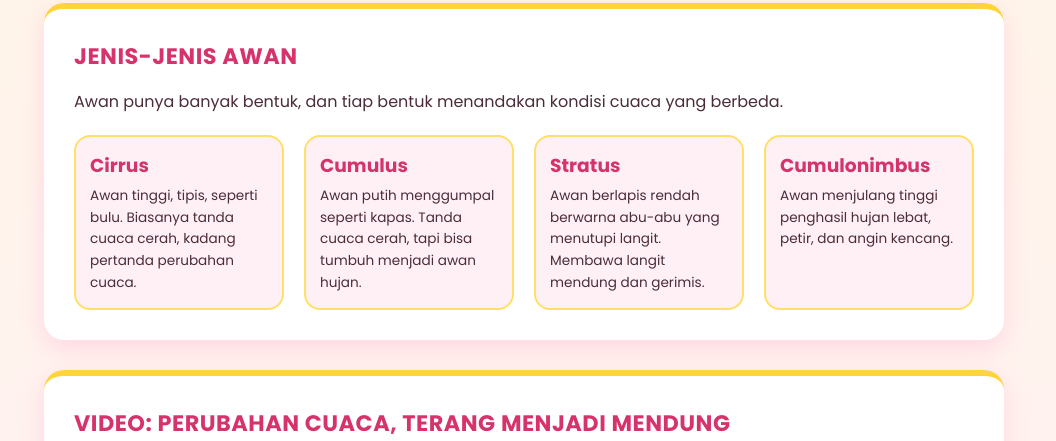
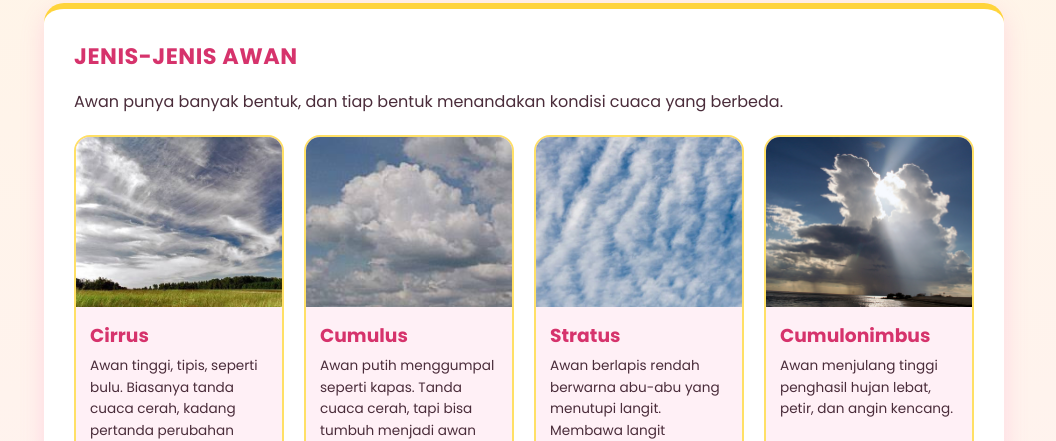
Before and after one commit to abieldiva-pixel/Informasi-Cuaca-Harian, a plain HTML site: page index.html in a window 1280 px wide. Shown: the part 1234-1675 px from the top of the page, without its empty margins (116-1172 px from the left). Drawn offline with Linux system fonts and the light colour scheme.

Commit message:
index.html

```diff
--- a/index.html
+++ b/index.html
@@ -118,35 +118,34 @@
         <p class="lead">Awan punya banyak bentuk, dan tiap bentuk menandakan kondisi cuaca yang berbeda.</p>
      <div class="gallery">
   <figure class="cloud-card">
-
+    <img src="cirrus.jpg" alt="Awan cirrus tipis seperti bulu di langit tinggi" />
     <figcaption>
       <h3>Cirrus</h3>
       <p>Awan tinggi, tipis, seperti bulu. Biasanya tanda cuaca cerah, kadang pertanda perubahan cuaca.</p>
     </figcaption>
   </figure>
   <figure class="cloud-card">
-
+    <img src="cumulus.jpg" alt="Awan cumulus putih menggumpal seperti kapas" />
     <figcaption>
       <h3>Cumulus</h3>
       <p>Awan putih menggumpal seperti kapas. Tanda cuaca cerah, tapi bisa tumbuh menjadi awan hujan.</p>
     </figcaption>
   </figure>
   <figure class="cloud-card">
-
+    <img src="stratus.jpg" alt="Awan stratus abu-abu menutupi seluruh langit" />
     <figcaption>
       <h3>Stratus</h3>
       <p>Awan berlapis rendah berwarna abu-abu yang menutupi langit. Membawa langit mendung dan gerimis.</p>
     </figcaption>
   </figure>
   <figure class="cloud-card">
-
+    <img src="awan.jpg" alt="Awan cumulonimbus menjulang di langit sore" />
     <figcaption>
       <h3>Cumulonimbus</h3>
       <p>Awan menjulang tinggi penghasil hujan lebat, petir, dan angin kencang.</p>
     </figcaption>
   </figure>
 </div>
-      </section>
 
       <!-- VIDEO -->
       <section id="video">
```
Lines whose indentation alone changed are shown as unchanged.
